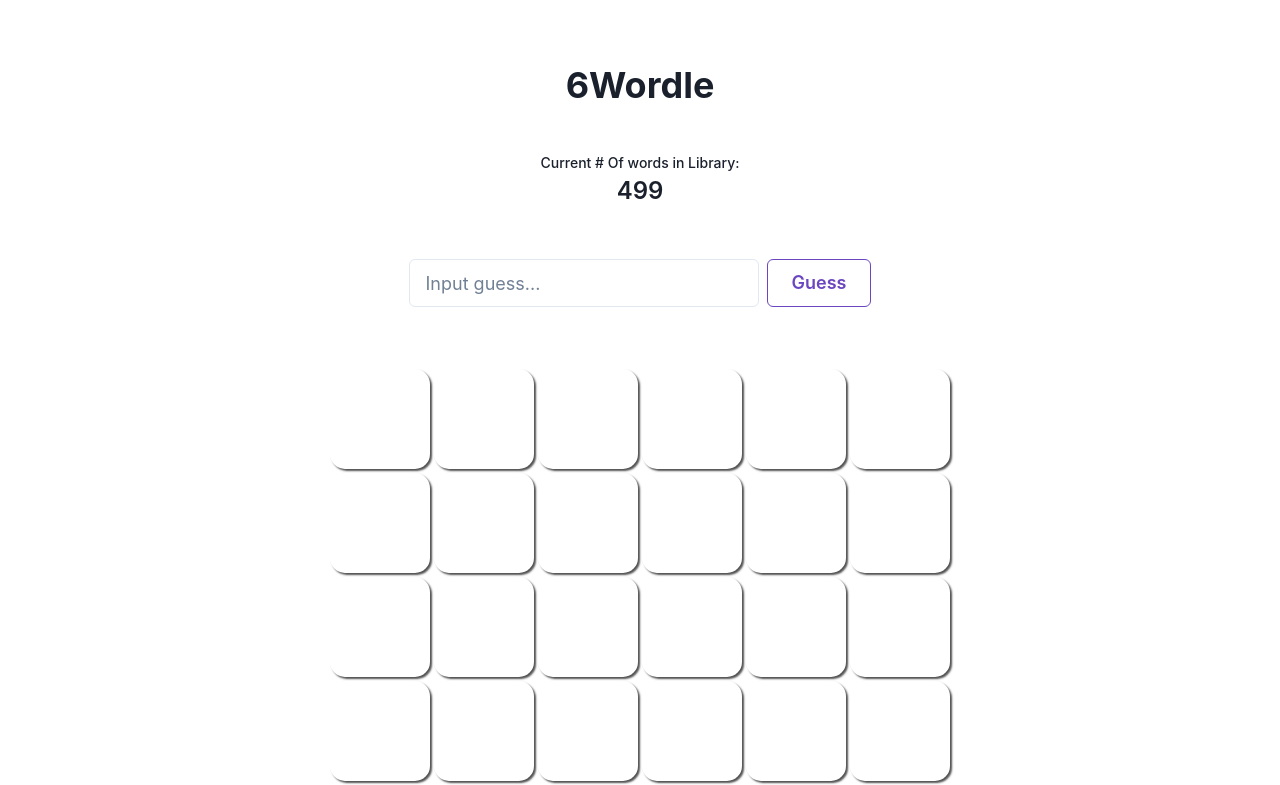
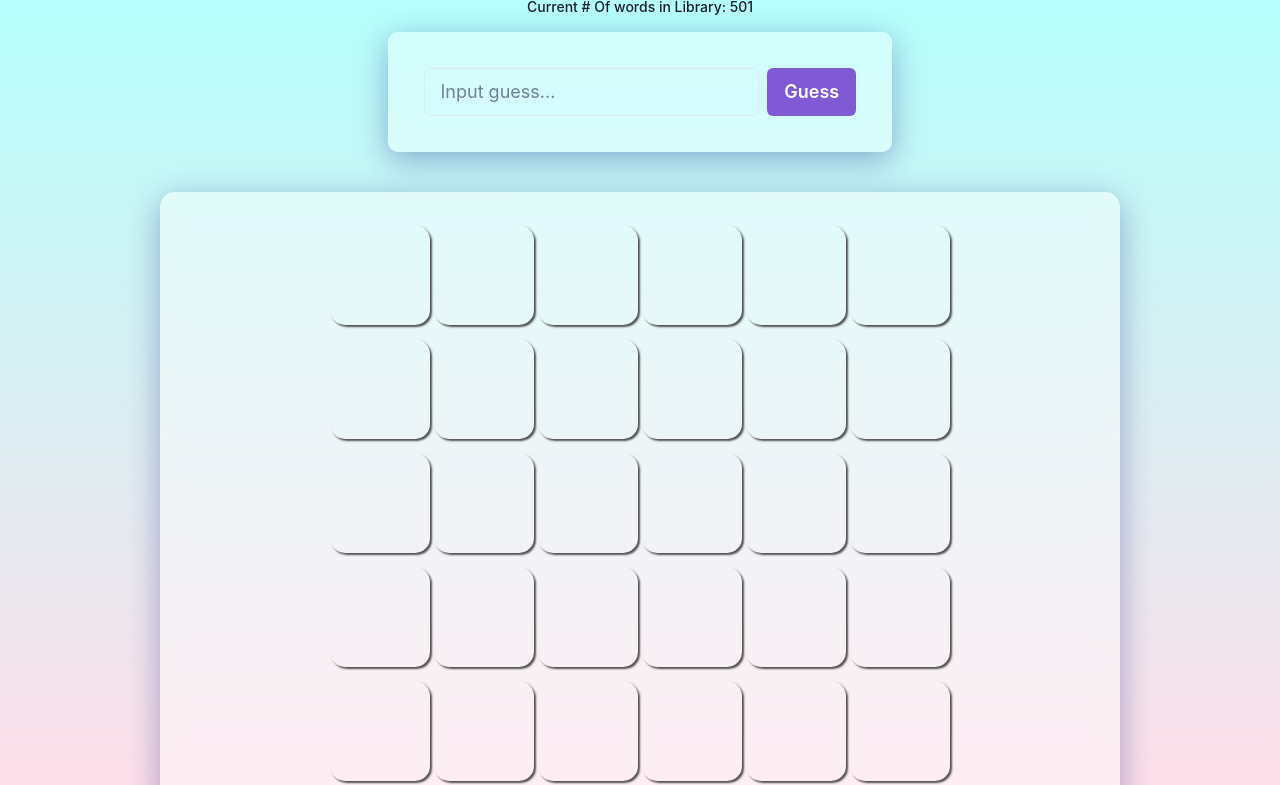
Before and after one commit to milanz14/react-typescript-wordle, a React (Create React App) app: page / in a window 1280 px wide. Shown: the top 785 px of the page. Built offline with nearby package versions, Linux system fonts and the light colour scheme.

Commit message:
add words, fix styling, fix bug with applied classes

```diff
--- a/src/App.tsx
+++ b/src/App.tsx
@@ -63,21 +63,17 @@
     setGuesses(newGuesses);
     if (count === 5) {
       setIsGameOver(true);
-      setIsGameRestarted(false);
       return;
     }
   };
 
   const handleResetGame = () => {
-    setGuesses(Array(6).fill(""));
-    setIsGameOver(false);
-    setIsCorrectAnswer(false);
-    setCount(0);
-    setIsGameRestarted(true);
+    window.location.reload();
   };
 
   return (
     <div className="App">
+      {gameWord}
       <Header />
       <form className="guessesInput" onSubmit={handleSubmit}>
         <Stack direction="row" align="center" justify="center">
@@ -94,14 +90,13 @@
             isDisabled={isGameOver}
             colorScheme="purple"
             size="lg"
-            variant="outline"
             className="btn">
             Guess
           </Button>
         </Stack>
       </form>
       <div className="gameboard">
-        {guesses.map((guess: string, idx) => {
+        {guesses.map((guess: string, idx: number) => {
           const isCurrentGuess =
             idx === guesses.findIndex((val) => val === null);
           return (
@@ -119,6 +114,13 @@
           <p>
             Correct! It took you {count} {count > 1 ? "tries" : "try"}
           </p>
+          <Button
+            type="button"
+            colorScheme="red"
+            className="reset-btn"
+            onClick={handleResetGame}>
+            <span>Reset</span>
+          </Button>
         </div>
       )}
       {isGameOver && !isCorrectAnswer && (
--- a/src/components/Header.tsx
+++ b/src/components/Header.tsx
@@ -4,7 +4,7 @@
 
 import HeaderStats from "./HeaderStats";
 
-const Header = () => {
+const Header = (): JSX.Element => {
   return (
     <Box>
       <Heading className="header">6Wordle</Heading>
--- a/src/components/HeaderStats.tsx
+++ b/src/components/HeaderStats.tsx
@@ -1,12 +1,11 @@
-import { Stat, StatLabel, StatNumber } from "@chakra-ui/react";
+import { Stat, StatLabel } from "@chakra-ui/react";
 
 import { words } from "../data/words";
 
-const HeaderStats = () => {
+const HeaderStats = (): JSX.Element => {
   return (
     <Stat>
-      <StatLabel>Current # Of words in Library:</StatLabel>
-      <StatNumber>{words.length}</StatNumber>
+      <StatLabel>Current # Of words in Library: {words.length}</StatLabel>
     </Stat>
   );
 };
--- a/src/data/words.js
+++ b/src/data/words.js
@@ -128,6 +128,7 @@
   "differ",
   "dinner",
   "direct",
+  "divide",
   "doctor",
   "dollar",
   "domain",
@@ -242,6 +243,7 @@
   "league",
   "leaves",
   "legacy",
+  "legend",
   "length",
   "lesson",
   "letter",
@@ -254,6 +256,7 @@
   "living",
   "losing",
   "lucent",
+  "lunacy",
   "luxury",
   "mainly",
   "making",
@@ -273,7 +276,6 @@
   "memory",
   "mental",
   "merely",
-  "merer",
   "method",
   "middle",
   "miller",
--- a/src/styles/App.css
+++ b/src/styles/App.css
@@ -1,6 +1,12 @@
 .App {
+  display: flex;
+  flex-direction: column;
   text-align: center;
+  align-items: center;
   justify-content: center;
+  height: 100vh;
+  background-color: #ffdee9;
+  background-image: linear-gradient(0deg, #ffdee9 0%, #b5fffc 100%);
 }
 
 .guess {
@@ -15,11 +21,31 @@
   margin-top: 15px;
   margin-bottom: 15px;
   padding: 35px;
+  background: rgba(255, 255, 255, 0.35);
+  box-shadow: 0 8px 32px 0 rgba(31, 38, 135, 0.37);
+  backdrop-filter: blur(10px);
+  -webkit-backdrop-filter: blur(10px);
+  border-radius: 10px;
+  border: 1px solid rgba(255, 255, 255, 0.18);
 }
 
 .line {
   display: flex;
   justify-content: center;
+  padding: 5px;
+}
+
+.gameboard {
+  margin-top: 25px;
+  width: 75%;
+  padding: 25px 25px;
+  background: rgba(255, 255, 255, 0.45);
+  box-shadow: 0 8px 32px 0 rgba(31, 38, 135, 0.37);
+  backdrop-filter: blur(10px);
+  -webkit-backdrop-filter: blur(10px);
+  border-radius: 10px;
+  border: 1px solid rgba(255, 255, 255, 0.18);
+  border-radius: 15px;
 }
 
 .square {
@@ -33,10 +59,6 @@
   justify-content: center;
   align-items: center;
   text-transform: uppercase;
-}
-
-.gameboard {
-  margin-top: 25px;
 }
 
 .results-container {
```
